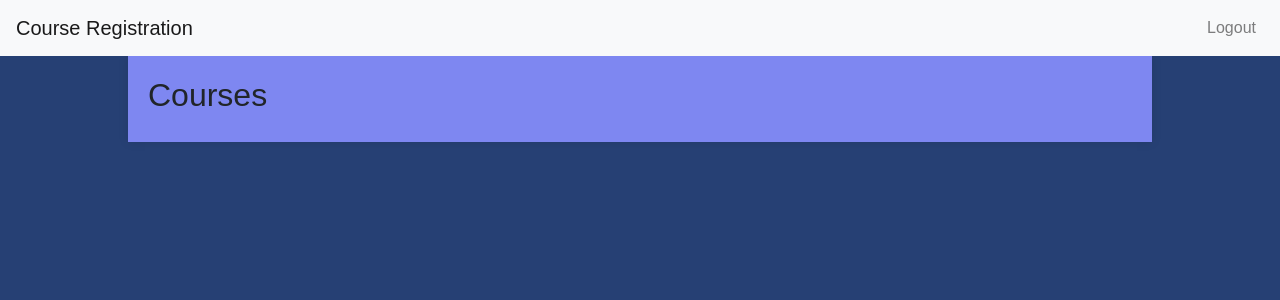
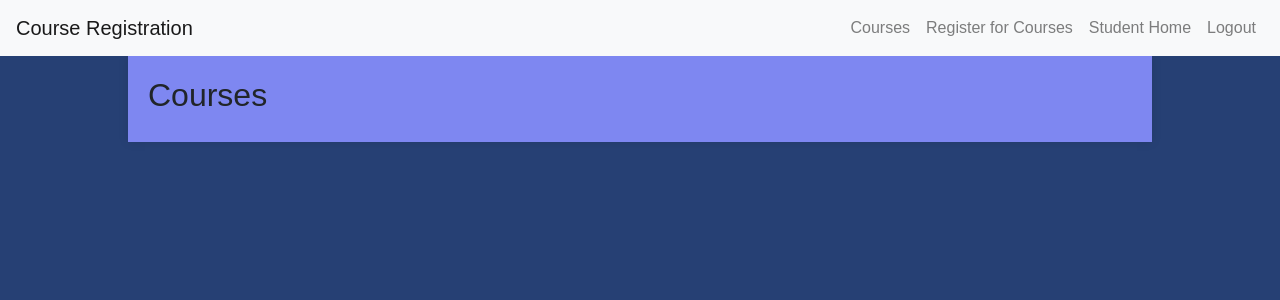
Before and after one commit to kbalight/courseRegistration, a Flask app: page /courses in a window 1280 px wide. Shown: the top 300 px of the page. Run offline with Flask 3, Linux system fonts and the light colour scheme; the visitor is signed in with stand-in values (Sample User, id 1); data that the repository does not hold is empty; some libraries are stand-ins or nearby versions.

Commit message:
Enhance navigation to encompass all features of the web application

```diff
--- a/app/templates/base.html
+++ b/app/templates/base.html
@@ -10,9 +10,21 @@
 <body>
     <nav class="navbar navbar-expand-lg navbar-light bg-light">
         <a class="navbar-brand" href="{{ url_for('routes.home') }}">Course Registration</a>
-        <div class="collapse navbar-collapse">
+        <button class="navbar-toggler" type="button" data-toggle="collapse" data-target="#navbarNav" aria-controls="navbarNav" aria-expanded="false" aria-label="Toggle navigation">
+            <span class="navbar-toggler-icon"></span>
+        </button>
+        <div class="collapse navbar-collapse" id="navbarNav">
             <ul class="navbar-nav ml-auto">
+                <li class="nav-item">
+                    <a class="nav-link" href="{{ url_for('routes.courses_page') }}">Courses</a>
+                </li>
+                <li class="nav-item">
+                    <a class="nav-link" href="{{ url_for('routes.register_courses_page') }}">Register for Courses</a>
+                </li>
                 {% if session.get('user_id') %}
+                    <li class="nav-item">
+                        <a class="nav-link" href="{{ url_for('routes.student_home') }}">Student Home</a>
+                    </li>
                     <li class="nav-item">
                         <a class="nav-link" href="{{ url_for('routes.logout') }}">Logout</a>
                     </li>
```
